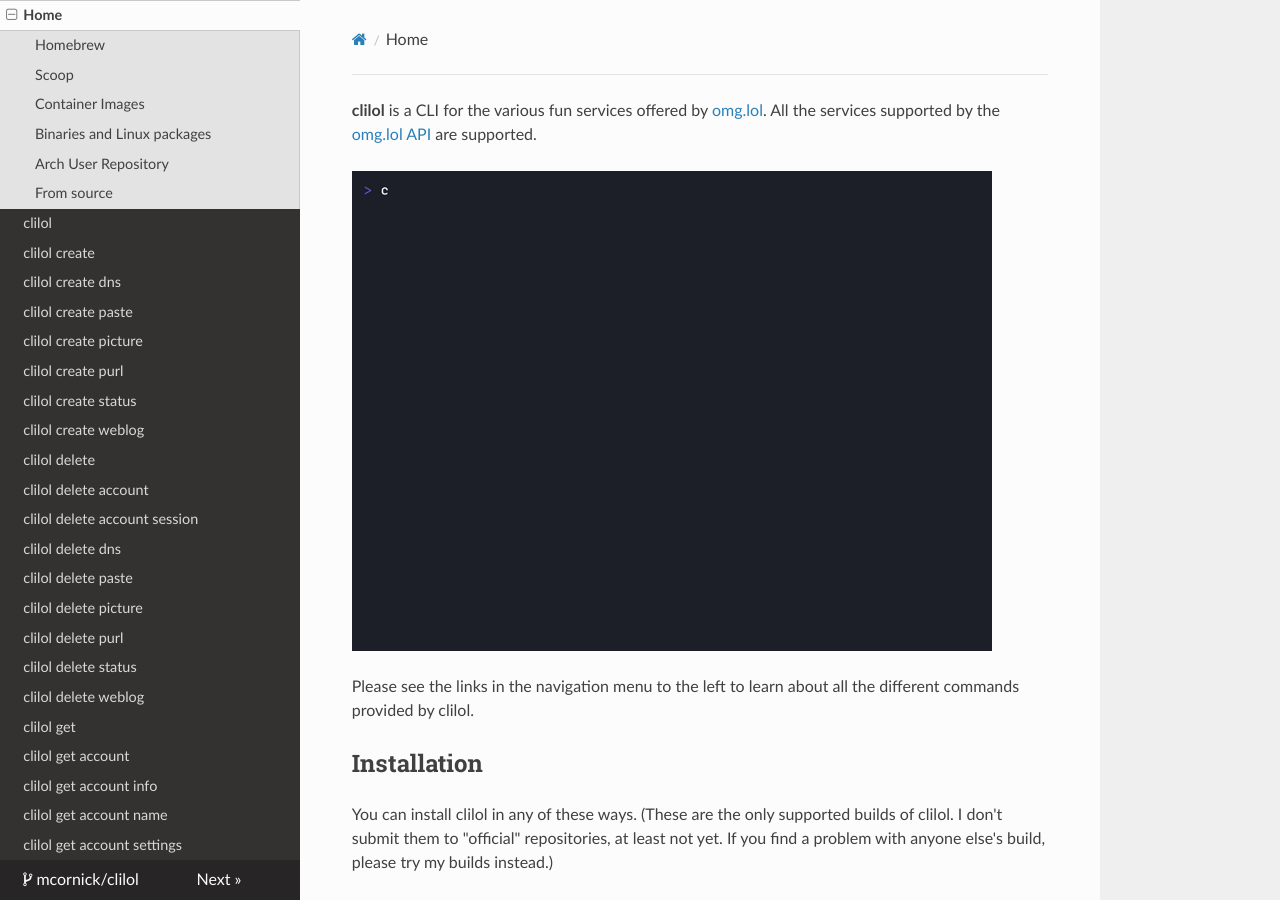
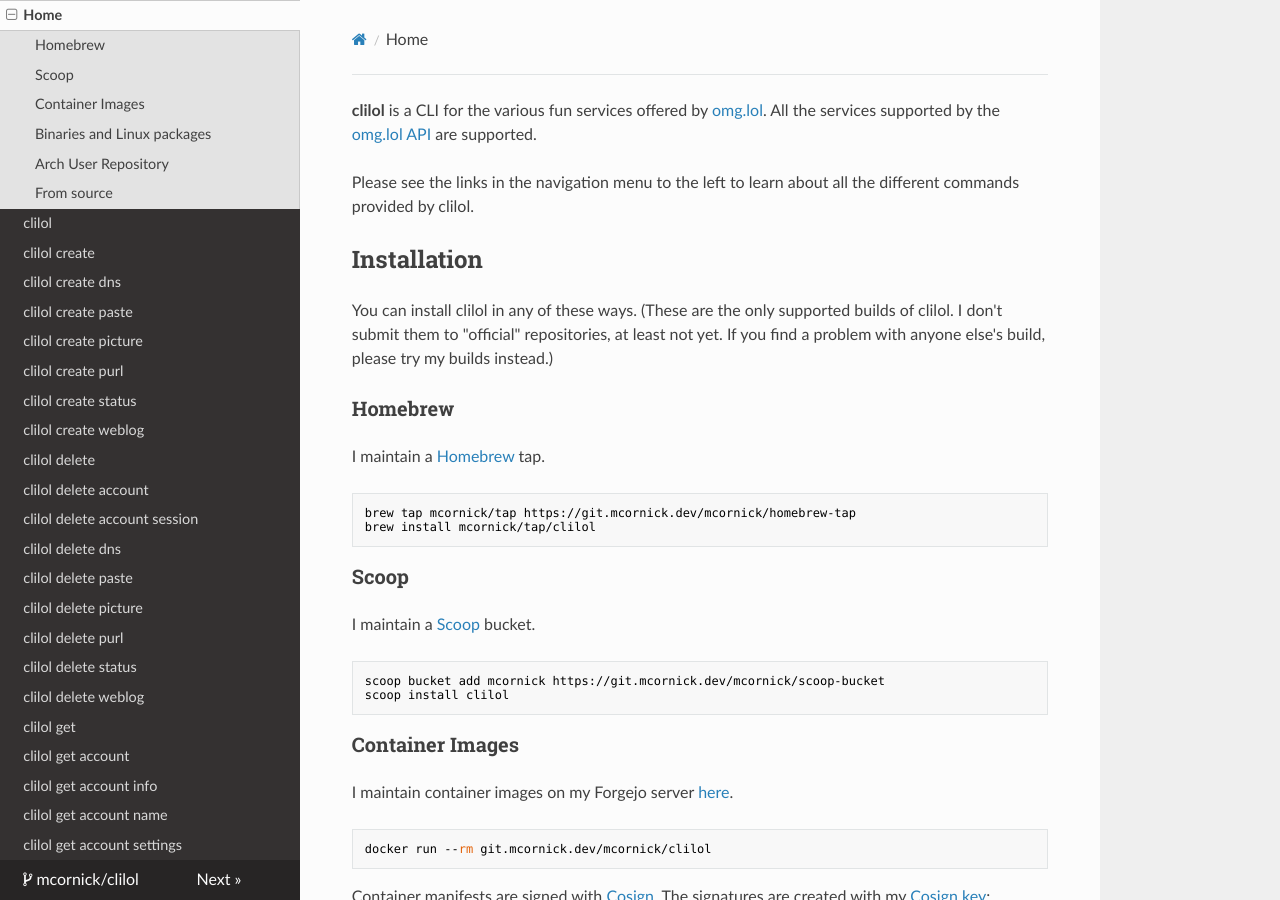
Before and after one commit to mcornick/clilol, an MkDocs documentation site: the page built from docs/index.md, in a window 1280 px wide and 900 px high. Built offline with MkDocs 1.6.1, drawn with Linux system fonts in a browser that asks for light colours; nearby versions of some CDN libraries.

Commit message:
docs: remove screenshot
It's outdated and doesn't add much, really.

Signed-off-by: Mark Cornick <mark@markcornick.com>

```diff
--- a/docs/index.md
+++ b/docs/index.md
@@ -2,8 +2,6 @@
 title: Home
 ---
 __clilol__ is a CLI for the various fun services offered by [omg.lol](https://omg.lol/). All the services supported by the [omg.lol API](https://api.omg.lol) are supported.
-
-![Screenshot](clilol.gif "Screenshot")
 
 Please see the links in the navigation menu to the left to learn about all the different commands provided by clilol.
 
```
Also changed, not shown: README.md (+0 -2 lines), docs/clilol.gif (deleted), 1 other file.
